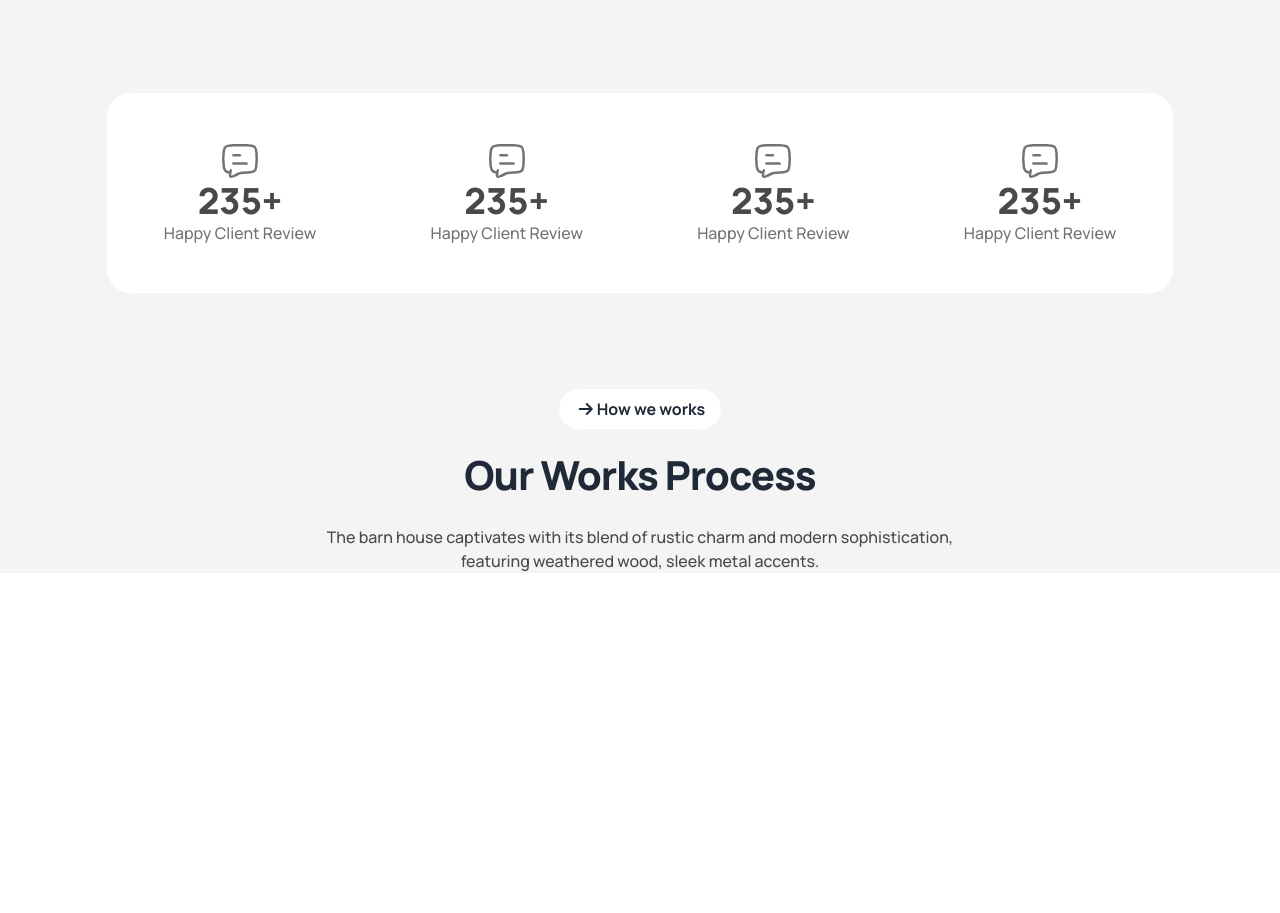
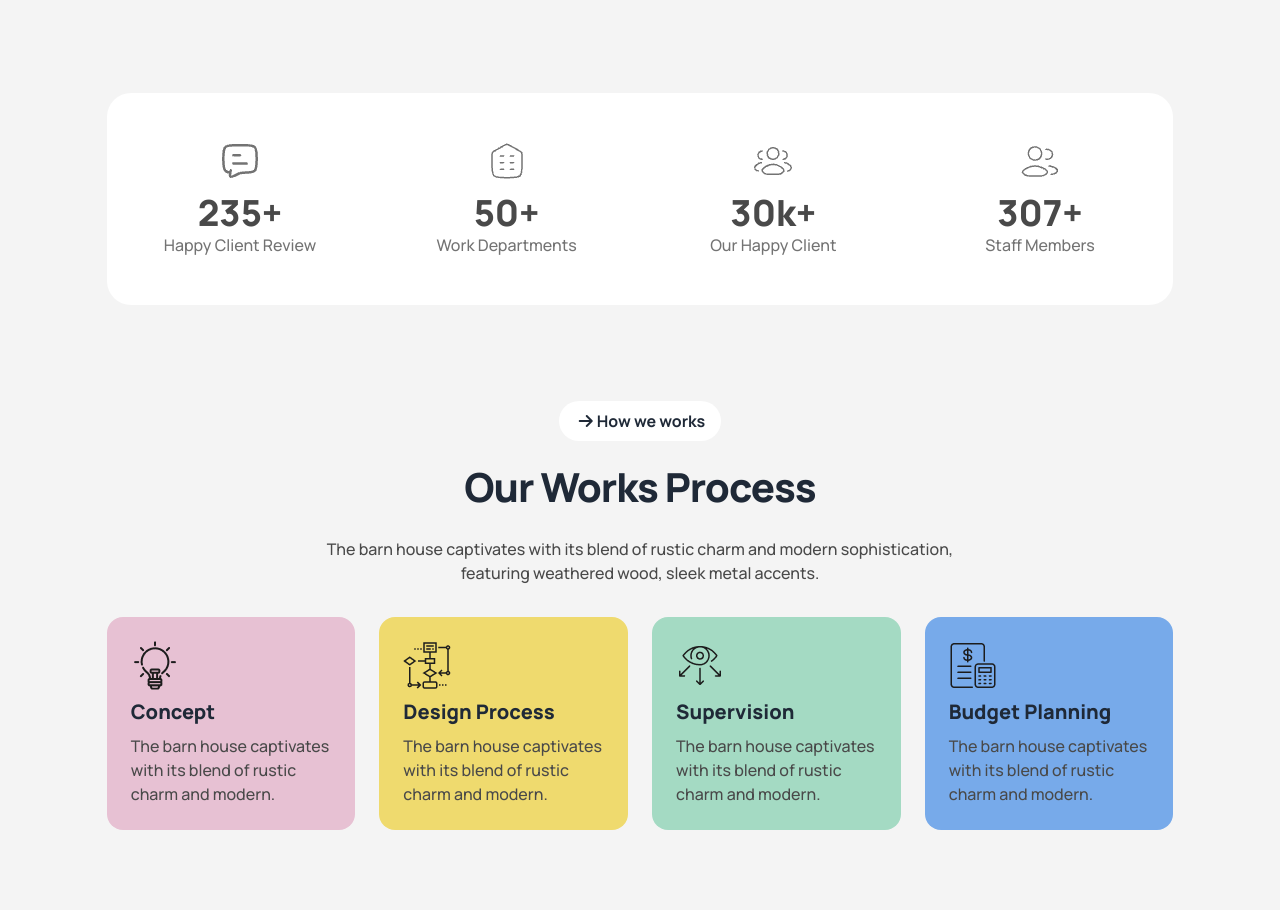
Before and after one commit to AshikMuhandis/Rinterio-Creations, a plain HTML site: page index.html in a window 1280 px wide. Shown: the part 1443-2356 px from the top of the page. Before the commit the page ends 2096 px from the top, so only its background shows below. Drawn offline with nearby package versions, Linux system fonts and the light colour scheme.

Commit message:
Our Work section

```diff
--- a/index.html
+++ b/index.html
@@ -1,28 +1,19 @@
 <!DOCTYPE html>
 <html lang="en">
+
 <head>
   <meta charset="UTF-8" />
   <meta name="viewport" content="width=device-width, initial-scale=1.0" />
   <title>Rinterio</title>
   <!-- tailwind & daisyUI cdn -->
-    <link
-      href="https://cdn.jsdelivr.net/npm/daisyui@4.12.10/dist/full.min.css"
-      rel="stylesheet"
-      type="text/css"
-    />
+  <link href="https://cdn.jsdelivr.net/npm/daisyui@4.12.10/dist/full.min.css" rel="stylesheet" type="text/css" />
   <script src="https://cdn.tailwindcss.com"></script>
   <!-- font awesome -->
-    <script
-      src="https://kit.fontawesome.com/b122fcb17f.js"
-      crossorigin="anonymous"
-    ></script>
+  <script src="https://kit.fontawesome.com/b122fcb17f.js" crossorigin="anonymous"></script>
   <!-- google font -->
   <link rel="preconnect" href="https://fonts.googleapis.com" />
   <link rel="preconnect" href="https://fonts.gstatic.com" crossorigin />
-    <link
-      href="https://fonts.googleapis.com/css2?family=Manrope:wght@200..800&display=swap"
-      rel="stylesheet"
-    />
+  <link href="https://fonts.googleapis.com/css2?family=Manrope:wght@200..800&display=swap" rel="stylesheet" />
   <!-- tailwind config -->
   <script>
     tailwind.config = {
@@ -49,9 +40,7 @@
     <nav class="w-10/12 mx-auto">
       <div class="navbar">
         <div class="navbar-start">
-            <i
-              class="bg-primary rounded-full px-2 py-1.5 rotate-45 fa-solid fa-arrow-up"
-            ></i>
+          <i class="bg-primary rounded-full px-2 py-1.5 rotate-45 fa-solid fa-arrow-up"></i>
           <a class="ml-2 text-3xl font-extrabold">Rinterio</a>
         </div>
         <div class="navbar-center hidden lg:flex">
@@ -66,48 +55,25 @@
         <div class="navbar-end">
           <div class="hidden lg:flex">
             <div class="flex text-2xl">
-                <a
-                  href="#"
-                  class="bg-white border px-3 py-2 mr-4 text-light rounded-full"
-                  ><i class="fas fa-search"></i
-                ></a>
-                <a
-                  href="#"
-                  class="bg-white border px-3 py-2 mr-4 text-light rounded-full"
-                  ><i class="fa-solid fa-cart-shopping"></i>
+              <a href="#" class="bg-white border px-3 py-2 mr-4 text-light rounded-full"><i
+                  class="fas fa-search"></i></a>
+              <a href="#" class="bg-white border px-3 py-2 mr-4 text-light rounded-full"><i
+                  class="fa-solid fa-cart-shopping"></i>
               </a>
             </div>
-              <a class="btn bg-primary text-xl rounded-full font-extrabold"
-                >Book Consult
+            <a class="btn bg-primary text-xl rounded-full font-extrabold">Book Consult
               <i class="text-2xl rotate-45 fa-solid fa-circle-arrow-up"></i>
             </a>
           </div>
         </div>
         <div class="dropdown">
-            <div
-              tabindex="0"
-              role="button"
-              class="btn btn-ghost lg:hidden right-0"
-            >
-              <svg
-                xmlns="http://www.w3.org/2000/svg"
-                class="h-5 w-5"
-                fill="none"
-                viewBox="0 0 24 24"
-                stroke="currentColor"
-              >
-                <path
-                  stroke-linecap="round"
-                  stroke-linejoin="round"
-                  stroke-width="2"
-                  d="M4 6h16M4 12h8m-8 6h16"
-                />
+          <div tabindex="0" role="button" class="btn btn-ghost lg:hidden right-0">
+            <svg xmlns="http://www.w3.org/2000/svg" class="h-5 w-5" fill="none" viewBox="0 0 24 24"
+              stroke="currentColor">
+              <path stroke-linecap="round" stroke-linejoin="round" stroke-width="2" d="M4 6h16M4 12h8m-8 6h16" />
             </svg>
           </div>
-            <ul
-              tabindex="0"
-              class="bg-white menu menu-sm dropdown-content rounded-box w-32 p-2 right-0 shadow"
-            >
+          <ul tabindex="0" class="bg-white menu menu-sm dropdown-content rounded-box w-32 p-2 right-0 shadow">
             <li class="text-base font-extrabold"><a>Home</a></li>
             <li class="text-light"><a>Services</a></li>
             <li class="text-light"><a>Portfolio</a></li>
@@ -121,18 +87,14 @@
     <section>
       <div class="w-10/12 mx-auto">
         <div class="flex justify-center">
-            <img src="../assets/banner.png" alt="" />
+          <img src="./assets/banner.png" alt="" />
         </div>
         <div class="text-center">
-            <h1
-              class="text-3xl font-extrabold lg:text-6xl max-w-5xl mx-auto mt-6 text-secondary"
-            >
+          <h1 class="text-3xl font-extrabold lg:text-6xl max-w-5xl mx-auto mt-6 text-secondary">
             A barn house of this design has a striking appearance
           </h1>
           <br />
-            <p
-              class="text-sm lg:text-base font-medium text-semi_dark leading-8"
-            >
+          <p class="text-sm lg:text-base font-medium text-semi_dark leading-8">
             The barn house captivates with its blend of rustic charm and
             modern sophistication, featuring weathered wood, sleek metal
             <br />
@@ -140,13 +102,9 @@
             light.
           </p>
           <br />
-            <button
-              class="bg-lime-200 px-6 py-3 text-xl font-extrabold rounded-[32px] border border-primary"
-            >
+          <button class="bg-lime-200 px-6 py-3 text-xl font-extrabold rounded-[32px] border border-primary">
             View Details
-              <i
-                class="bg-primary rounded-full px-2 py-1.5 rotate-45 fa-solid fa-arrow-up"
-              ></i>
+            <i class="bg-primary rounded-full px-2 py-1.5 rotate-45 fa-solid fa-arrow-up"></i>
           </button>
         </div>
       </div>
@@ -161,9 +119,7 @@
       <div class="w-10/12 pt-8 lg:pt-24 mx-auto lg:flex lg:justify-between">
         <div class="max-w-lg">
           <div class="lg:block flex justify-center">
-              <button
-                class="bg-white text-base font-bold px-4 py-2 mb-4 rounded-full"
-              >
+            <button class="bg-white text-base font-bold px-4 py-2 mb-4 rounded-full">
               <i class="mx-1 fa-solid fa-arrow-right"></i> About Us
             </button>
           </div>
@@ -195,9 +151,7 @@
             </div>
           </div>
           <!-- Residential -->
-            <div
-              class="p-6 mt-6 mb-8 lg:mb-0 bg-white rounded-2xl shadow-sm flex"
-            >
+          <div class="p-6 mt-6 mb-8 lg:mb-0 bg-white rounded-2xl shadow-sm flex">
             <figure class="mr-6 min-w-fit">
               <img src="./assets/residential.png" alt="" />
             </figure>
@@ -213,56 +167,48 @@
           </div>
         </div>
         <div>
-            <img
-              class="object-cover h-64 w-full lg:h-auto rounded-2xl"
-              src="./assets/rectangle.png"
-              alt=""
-            />
+          <img class="object-cover h-64 w-full lg:h-auto rounded-2xl" src="./assets/rectangle.png" alt="" />
         </div>
       </div>
       <!-- client section -->
-        <div
-          class="my-8 lg:my-24 grid grid-cols-1 lg:grid-cols-4 w-10/12 mx-auto bg-white rounded-3xl"
-        >
-          <div class="p-12 flex flex-col text-center">
-            <div class="flex justify-center">
-              <img class="" src="assets/review.png" alt="" />
+      <div class="my-8 lg:my-24 grid grid-cols-1 lg:grid-cols-4 w-10/12 mx-auto bg-white rounded-3xl">
+        <div class="p-5 lg:p-12 flex flex-col text-center">
+          <div class="flex justify-center mb-3">
+            <img class="" src="./assets/review.png" alt="" />
           </div>
           <h3 class="text-4xl font-extrabold text-semi_dark">235+</h3>
           <p class="text-base font-medium text-light">Happy Client Review</p>
         </div>
 
-          <div class="p-12 flex flex-col text-center">
-            <div class="flex justify-center">
-              <img class="" src="assets/review.png" alt="" />
+        <div class="p-5 lg:p-12 flex flex-col text-center">
+          <div class="flex justify-center mb-3">
+            <img class="" src="./assets/departement.png" alt="" />
           </div>
-            <h3 class="text-4xl font-extrabold text-semi_dark">235+</h3>
-            <p class="text-base font-medium text-light">Happy Client Review</p>
+          <h3 class="text-4xl font-extrabold text-semi_dark">50+</h3>
+          <p class="text-base font-medium text-light">Work Departments</p>
         </div>
 
-          <div class="p-12 flex flex-col text-center">
-            <div class="flex justify-center">
-              <img class="" src="assets/review.png" alt="" />
+        <div class="p-5 lg:p-12 flex flex-col text-center">
+          <div class="flex justify-center mb-3">
+            <img class="" src="./assets/client.png " alt="" />
           </div>
-            <h3 class="text-4xl font-extrabold text-semi_dark">235+</h3>
-            <p class="text-base font-medium text-light">Happy Client Review</p>
+          <h3 class="text-4xl font-extrabold text-semi_dark">30k+</h3>
+          <p class="text-base font-medium text-light">Our Happy Client</p>
         </div>
 
-          <div class="p-12 flex flex-col text-center">
-            <div class="flex justify-center">
-              <img class="" src="assets/review.png" alt="" />
+        <div class="p-5 lg:p-12 flex flex-col text-center">
+          <div class="flex justify-center mb-3">
+            <img class="" src="./assets/staff.png" alt="" />
           </div>
-            <h3 class="text-4xl font-extrabold text-semi_dark">235+</h3>
-            <p class="text-base font-medium text-light">Happy Client Review</p>
+          <h3 class="text-4xl font-extrabold text-semi_dark">307+</h3>
+          <p class="text-base font-medium text-light">Staff Members</p>
         </div>
       </div>
       <!-- Our Works Process -->
       <div class="mb-7 w-10/12 mx-auto">
         <div class="max-w-2xl mx-auto text-center">
           <div class="lg:block flex justify-center">
-              <button
-                class="bg-white text-base font-bold px-4 py-2 mb-4 rounded-full"
-              >
+            <button class="bg-white text-base font-bold px-4 py-2 mb-4 rounded-full">
               <i class="mx-1 fa-solid fa-arrow-right"></i>How we works
             </button>
           </div>
@@ -278,8 +224,46 @@
           </div>
         </div>
       </div>
-        <div></div>
+      <div>
+        <div class="my-8 lg:pb-20 grid grid-cols-1 lg:grid-cols-4 gap-6 w-10/12 mx-auto">
+
+          <div class="bg-[#e7c1d3] p-6 rounded-2xl">
+            <div class="mb-2">
+              <img class="" src="./assets/concept.png" alt="" />
+            </div>
+            <h3 class="text-xl font-extrabold mb-2">Concept</h3>
+            <p class="text-base font-medium text-semi_dark">The barn house captivates with its blend of rustic charm and
+              modern.</p>
+          </div>
+          <div class="bg-[#efda6e] p-6 rounded-2xl">
+            <div class="mb-2">
+              <img class="" src="./assets/flow-chart.png" alt="" />
+            </div>
+            <h3 class="text-xl font-extrabold  mb-2">Design Process</h3>
+            <p class="text-base font-medium text-semi_dark">The barn house captivates with its blend of rustic charm and
+              modern.</p>
+          </div>
+          <div class="bg-[#a4dac3] p-6 rounded-2xl">
+            <div class="mb-2">
+              <img class="" src="./assets/vision.png" alt="" />
+            </div>
+            <h3 class="text-xl font-extrabold  mb-2">Supervision</h3>
+            <p class="text-base font-medium text-semi_dark">The barn house captivates with its blend of rustic charm and
+              modern.</p>
+          </div>
+          <div class="bg-[#77aaea] p-6 rounded-2xl">
+            <div class="mb-2">
+              <img class="" src="./assets/budget-planning.png" alt="" />
+            </div>
+            <h3 class="text-xl font-extrabold mb-2">Budget Planning</h3>
+            <p class="text-base font-medium text-semi_dark">The barn house captivates with its blend of rustic charm and
+              modern.</p>
+          </div>
+
+        </div>
+      </div>
     </section>
   </main>
 </body>
+
 </html>
```
Lines whose indentation alone changed are shown as unchanged.
